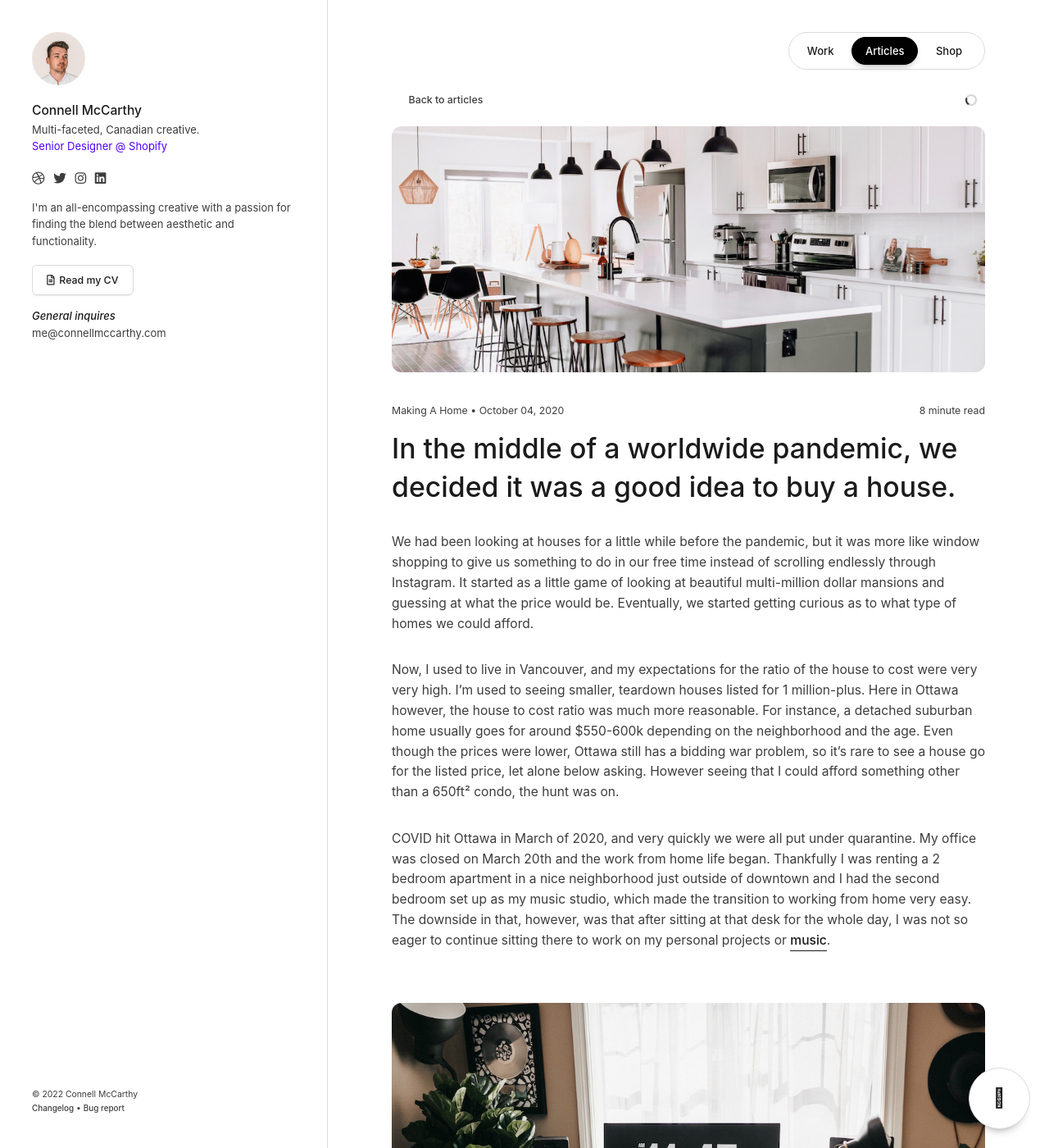
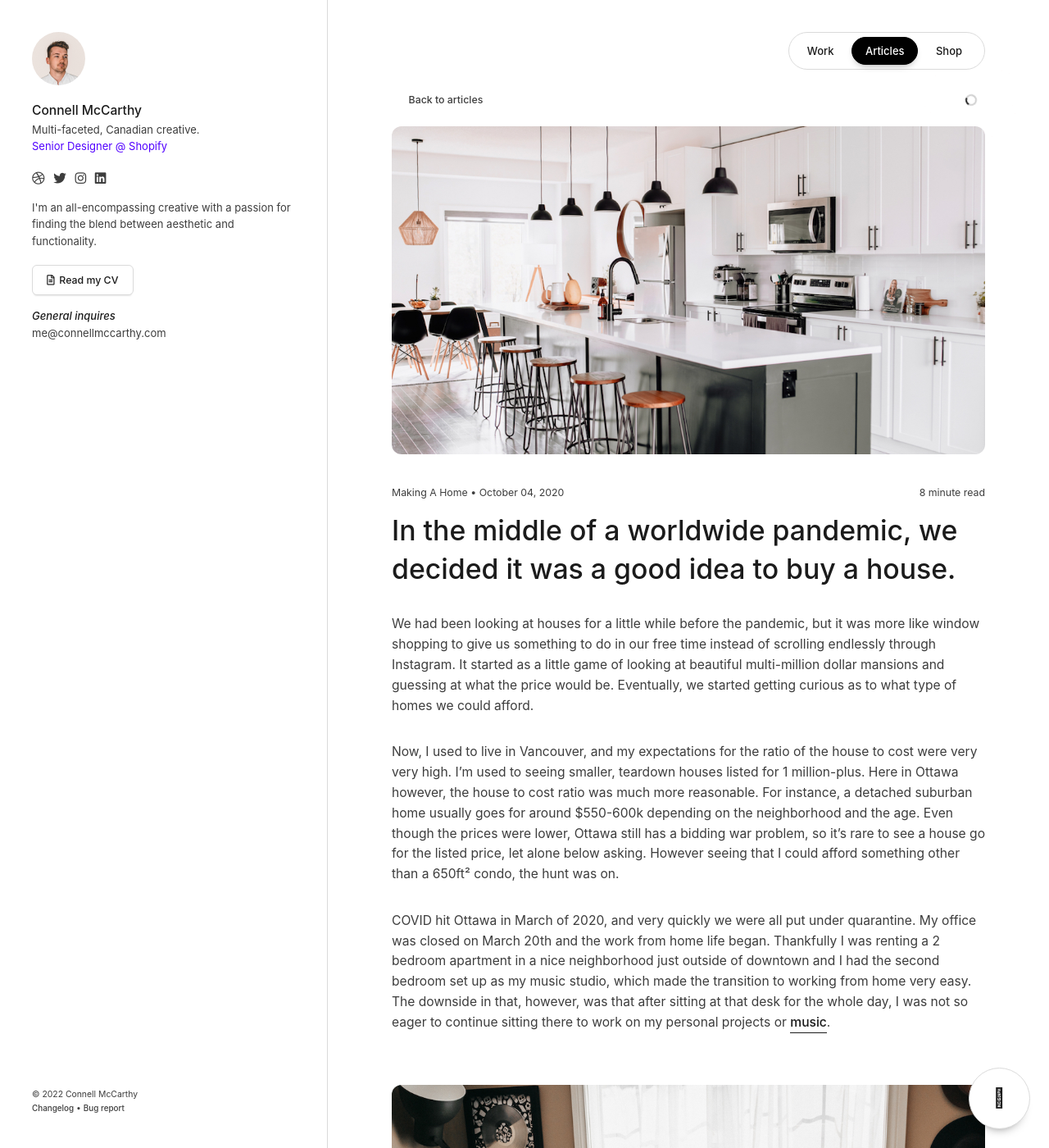
Before and after one commit to connellmccarthy/connellmccarthy.github.io, a Jekyll site: the page built from _article/making-a-home.md, in a window 1280 px wide and 1400 px high. Shown: the whole window at 82% size. Built offline with Jekyll 4.4.1, drawn with Linux system fonts in a browser that asks for light colours; comment, search, counter and statistics services are not loaded.

Commit message:
Increase thumbnail height

```diff
--- a/_sass/article.scss
+++ b/_sass/article.scss
@@ -89,7 +89,7 @@
 }
 .article_thumbnail {
   width: 100%;
-  height: 300px;
+  height: 400px;
   background: $color-grey;
   border-radius: $border-radius-large;
   overflow: hidden;
```
Also changed, not shown: assets/articles/my-home-office-2022/mho-thumbnail.jpg.
